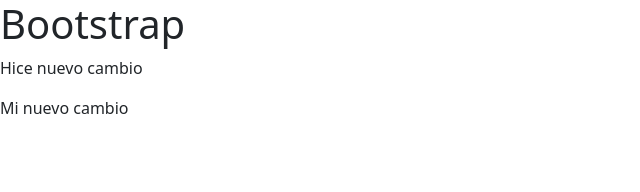
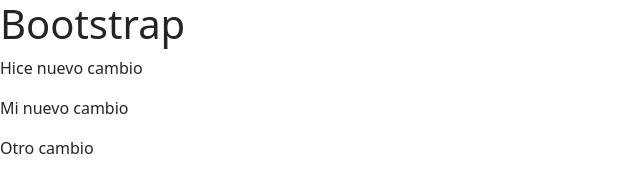
Before and after one commit to ssprogrammingss/ecommerce-lab, a plain HTML site: page index.html in a window 1280 px wide. Shown: the whole page, without its empty margins (0-640 px from the left). Drawn offline with Linux system fonts and the light colour scheme.

Commit message:
Otro cambio

```diff
--- a/index.html
+++ b/index.html
@@ -11,6 +11,7 @@
 
     <P>Hice nuevo cambio</P>
     <P>Mi nuevo cambio</P>
+    <P>Otro cambio</P>
     <script src="assets/js/bootstrap.bundle.min.js"></script>
 </body>
 </html>
```
